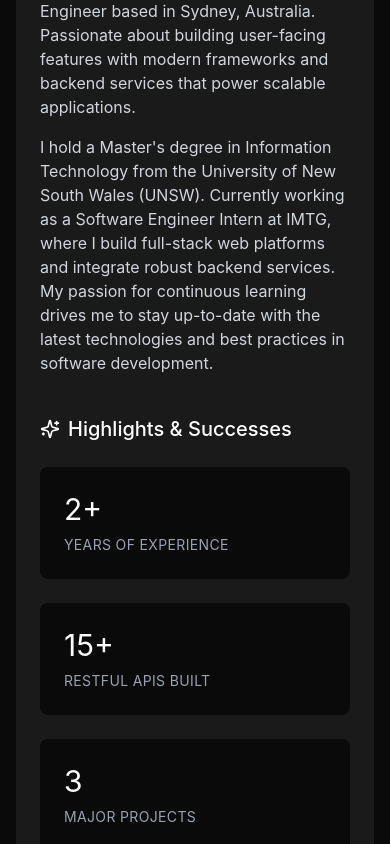
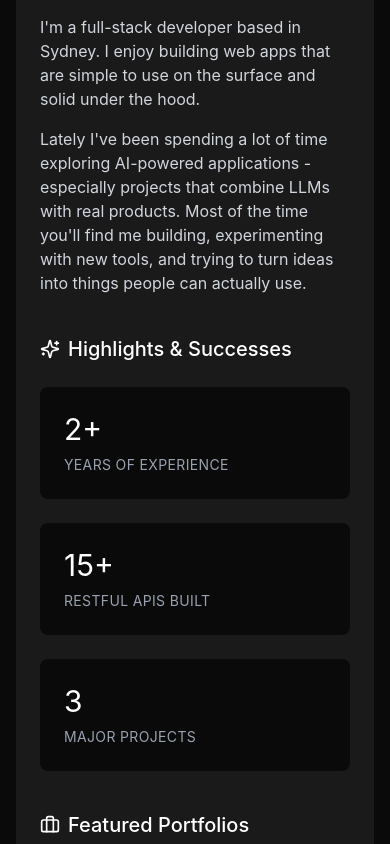
Before and after one commit to ZephyrDeen/portfolio, a React (Vite) app: page / in a window 390 px wide. Shown: the part 860-1704 px from the top of the page. Built offline with nearby package versions, Linux system fonts and the light colour scheme.

Commit message:
update hover

```diff
--- a/src/app/App.tsx
+++ b/src/app/App.tsx
@@ -1,15 +1,18 @@
-import { Mail, MapPin, Instagram, Linkedin, Facebook, Youtube, Github, Sparkles, Briefcase, FileText, Download } from 'lucide-react';
+import { Mail, MapPin, Linkedin, Github, Sparkles, Briefcase, Download } from 'lucide-react';
 import { Resume } from './components/Resume';
 import { Portfolio } from './components/Portfolio';
 import { Contact } from './components/Contact';
 import { Gallery } from './components/Gallery';
 import { useState } from 'react';
+import { BrushCursor } from './components/BrushCursor';
+import { PaintText } from './components/PaintText';
 
 export default function App() {
   const [activeSection, setActiveSection] = useState<'about' | 'resume' | 'portfolio' | 'contact' | 'gallery'>('about');
 
   return (
-    <div className="min-h-screen bg-[#0a0a0a] text-white flex flex-col">
+    <div className="brush-cursor-zone min-h-screen bg-[#0a0a0a] text-white flex flex-col">
+      <BrushCursor />
       {/* Main Container */}
       <div className="max-w-7xl mx-auto px-4 py-8 md:py-12 flex-1 w-full">
         <div className="grid grid-cols-1 lg:grid-cols-[320px_1fr] gap-6">
@@ -27,8 +30,8 @@ export default function App() {
 
             {/* Name and Title */}
             <div className="text-center mb-6">
-              <h2 className="text-xl mb-1 italic">Zetphy Deng</h2>
-              <p className="text-sm text-gray-400">Software Engineer</p>
+              <PaintText as="h2" className="text-xl mb-1 italic" text="Zetphy Deng" />
+              <PaintText as="p" className="text-sm text-gray-400" text="Software Engineer" />
             </div>
 
             <div className="w-full h-px bg-gray-700 mb-6"></div>
@@ -88,72 +91,71 @@ export default function App() {
                 onClick={() => setActiveSection('about')}
                 className={`hover:text-white transition-colors ${activeSection === 'about' ? 'text-white' : 'text-gray-400'}`}
               >
-                About
+                <PaintText text="About" />
               </button>
               <button
                 onClick={() => setActiveSection('resume')}
                 className={`hover:text-white transition-colors ${activeSection === 'resume' ? 'text-white' : 'text-gray-400'}`}
               >
-                Resume
+                <PaintText text="Resume" />
               </button>
               <button
                 onClick={() => setActiveSection('portfolio')}
                 className={`hover:text-white transition-colors ${activeSection === 'portfolio' ? 'text-white' : 'text-gray-400'}`}
               >
-                Portfolio
+                <PaintText text="Portfolio" />
               </button>
               <button
                 onClick={() => setActiveSection('contact')}
                 className={`hover:text-white transition-colors ${activeSection === 'contact' ? 'text-white' : 'text-gray-400'}`}
               >
-                Contact
+                <PaintText text="Contact" />
               </button>
               <button
                 onClick={() => setActiveSection('gallery')}
                 className={`hover:text-white transition-colors ${activeSection === 'gallery' ? 'text-white' : 'text-gray-400'}`}
               >
-                Gallery
+                <PaintText text="Gallery" />
               </button>
             </nav>
 
             {/* Digital Identity Section */}
             {activeSection === 'about' && (
               <section className="mb-12">
-                <h1 className="text-3xl md:text-4xl mb-2">Digital Identity</h1>
+                <PaintText as="h1" className="text-3xl md:text-4xl mb-2" text="Digital Identity" />
                 <div className="w-16 h-1 bg-white mb-6"></div>
 
                 <div className="space-y-4 text-gray-300 mb-10">
-                  <p>
-                    I'm Zetphy Deng, a Full-Stack Software Engineer based in Sydney, Australia. Passionate about building
-                    user-facing features with modern frameworks and backend services that power scalable applications.
-                  </p>
-                  <p>
-                    I hold a Master's degree in Information Technology from the University of New South Wales (UNSW).
-                    Currently working as a Software Engineer Intern at IMTG, where I build full-stack web platforms and
-                    integrate robust backend services. My passion for continuous learning drives me to stay up-to-date with
-                    the latest technologies and best practices in software development.
-                  </p>
+                  <PaintText as="p" text="Hi, I'm Zetphy." />
+                  <PaintText
+                    as="p"
+                    text="I'm a full-stack developer based in Sydney. I enjoy building web apps that are simple to use on the surface and solid under the hood."
+                  />
+                  <PaintText
+                    as="p"
+                    text="Lately I've been spending a lot of time exploring AI-powered applications - especially projects that combine LLMs with real products. Most of the time you'll find me building, experimenting with new tools, and trying to turn ideas into things people can actually use."
+                  />
                 </div>
 
                 {/* Highlights & Successes */}
                 <div className="mb-10">
                   <div className="flex items-center gap-2 mb-6">
                     <Sparkles className="w-5 h-5" />
-                    <h2 className="text-xl">Highlights & Successes</h2>
+                    <PaintText as="h2" className="text-xl" text="Highlights & Successes" />
                   </div>
 
                   <div className="grid grid-cols-1 md:grid-cols-3 gap-6">
                     <div className="bg-[#0a0a0a] p-6 rounded-lg">
-                      <div className="text-3xl md:text-4xl mb-2">2+</div>
-                      <div className="text-sm text-gray-400 uppercase tracking-wide">Years of Experience</div>
+                      <PaintText as="div" className="text-3xl md:text-4xl mb-2" text="2+" />
+                      <PaintText as="div" className="text-sm text-gray-400 uppercase tracking-wide" text="Years of Experience" />
                     </div>
                     <div className="bg-[#0a0a0a] p-6 rounded-lg">
-                      <div className="text-3xl md:text-4xl mb-2">15+</div>
-                      <div className="text-sm text-gray-400 uppercase tracking-wide">RESTful APIs Built</div>
+                      <PaintText as="div" className="text-3xl md:text-4xl mb-2" text="15+" />
+                      <PaintText as="div" className="text-sm text-gray-400 uppercase tracking-wide" text="RESTful APIs Built" />
                     </div>
                     <div className="bg-[#0a0a0a] p-6 rounded-lg">
-                      <div className="text-3xl md:text-4xl mb-2">3</div>
-                      <div className="text-sm text-gray-400 uppercase tracking-wide">Major Projects</div>
+                      <PaintText as="div" className="text-3xl md:text-4xl mb-2" text="3" />
+                      <PaintText as="div" className="text-sm text-gray-400 uppercase tracking-wide" text="Major Projects" />
                     </div>
                   </div>
                 </div>
@@ -162,9 +164,9 @@ export default function App() {
                 <div>
                   <div className="flex items-center gap-2 mb-4">
                     <Briefcase className="w-5 h-5" />
-                    <h2 className="text-xl">Featured Portfolios</h2>
+                    <PaintText as="h2" className="text-xl" text="Featured Portfolios" />
                   </div>
-                  <p className="text-gray-400 text-sm mb-6">A glimpse into my professional journey</p>
+                  <PaintText as="p" className="text-gray-400 text-sm mb-6" text="A glimpse into my professional journey" />
 
                   <div className="grid grid-cols-1 md:grid-cols-2 gap-6">
                     {/* Portfolio Item 1 - Interview */}
@@ -192,10 +194,12 @@ export default function App() {
                             🌐 Live Demo
                           </a>
                         </div>
-                        <h3 className="text-lg mb-2">Interview - AI Interview Coach</h3>
-                        <p className="text-sm text-gray-400">
-                          An AI-powered interview practice app that helps users prepare with realistic mock interviews and coaching feedback.
-                        </p>
+                        <PaintText as="h3" className="text-lg mb-2" text="Interview - AI Interview Coach" />
+                        <PaintText
+                          as="p"
+                          className="text-sm text-gray-400"
+                          text="An AI-powered interview practice app that helps users prepare with realistic mock interviews and coaching feedback."
+                        />
                       </div>
                     </div>
 
@@ -232,10 +236,12 @@ export default function App() {
                             ⭐ GitHub
                           </a>
                         </div>
-                        <h3 className="text-lg mb-2">GeoNote - 3D Travel Journal</h3>
-                        <p className="text-sm text-gray-400">
-                          A spatial note-taking app that lets you pin your thoughts to locations on an interactive 3D globe.
-                        </p>
+                        <PaintText as="h3" className="text-lg mb-2" text="GeoNote - 3D Travel Journal" />
+                        <PaintText
+                          as="p"
+                          className="text-sm text-gray-400"
+                          text="A spatial note-taking app that lets you pin your thoughts to locations on an interactive 3D globe."
+                        />
                       </div>
                     </div>
                   </div>
--- /dev/null
+++ b/src/app/components/BrushCursor.tsx
@@ -0,0 +1,49 @@
+import { Paintbrush } from 'lucide-react';
+import { useEffect, useState } from 'react';
+
+export function BrushCursor() {
+  const [position, setPosition] = useState({ x: 0, y: 0 });
+  const [isVisible, setIsVisible] = useState(false);
+  const [enabled, setEnabled] = useState(false);
+
+  useEffect(() => {
+    const mediaQuery = window.matchMedia('(hover: hover) and (pointer: fine)');
+    const updateEnabled = () => setEnabled(mediaQuery.matches);
+
+    updateEnabled();
+    mediaQuery.addEventListener('change', updateEnabled);
+
+    const handleMove = (event: MouseEvent) => {
+      setPosition({ x: event.clientX, y: event.clientY });
+      setIsVisible(true);
+    };
+
+    const handleLeave = () => setIsVisible(false);
+
+    window.addEventListener('pointermove', handleMove);
+    window.addEventListener('pointerleave', handleLeave);
+
+    return () => {
+      mediaQuery.removeEventListener('change', updateEnabled);
+      window.removeEventListener('pointermove', handleMove);
+      window.removeEventListener('pointerleave', handleLeave);
+    };
+  }, []);
+
+  if (!enabled) {
+    return null;
+  }
+
+  return (
+    <div
+      aria-hidden="true"
+      className={`brush-cursor ${isVisible ? 'opacity-100' : 'opacity-0'}`}
+      style={{
+        transform: `translate3d(${position.x}px, ${position.y}px, 0)`
+      }}
+    >
+      <div className="brush-cursor__glow" />
+      <Paintbrush className="brush-cursor__icon" strokeWidth={1.8} />
+    </div>
+  );
+}
--- /dev/null
+++ b/src/app/components/PaintText.tsx
@@ -0,0 +1,43 @@
+import { type ElementType, type MouseEvent, useState } from 'react';
+
+interface PaintTextProps {
+  as?: ElementType;
+  className?: string;
+  text: string;
+}
+
+export function PaintText({ as: Component = 'span', className = '', text }: PaintTextProps) {
+  const [isActive, setIsActive] = useState(false);
+  const [position, setPosition] = useState({ x: 0, y: 0 });
+  const isInline = Component === 'span';
+
+  const handleMove = (event: MouseEvent<HTMLElement>) => {
+    const rect = event.currentTarget.getBoundingClientRect();
+    setPosition({
+      x: event.clientX - rect.left,
+      y: event.clientY - rect.top
+    });
+  };
+
+  const mask = `radial-gradient(circle 88px at ${position.x}px ${position.y}px, black 0, black 48%, transparent 72%)`;
+  return (
+    <Component
+      className={`paint-text ${isInline ? 'paint-text--inline' : ''} ${className}`}
+      onMouseEnter={() => setIsActive(true)}
+      onMouseLeave={() => setIsActive(false)}
+      onMouseMove={handleMove}
+    >
+      <span className="paint-text__base">{text}</span>
+      <span
+        aria-hidden="true"
+        className={`paint-text__overlay ${isActive ? 'opacity-100' : 'opacity-0'}`}
+        style={{
+          WebkitMaskImage: mask,
+          maskImage: mask
+        }}
+      >
+        {text}
+      </span>
+    </Component>
+  );
+}
--- a/src/styles/theme.css
+++ b/src/styles/theme.css
@@ -179,3 +179,74 @@
     line-height: 1.5;
   }
 }
+
+@layer components {
+  .paint-text {
+    position: relative;
+    color: inherit;
+  }
+
+  .paint-text--inline {
+    display: inline-block;
+  }
+
+  .paint-text__base {
+    display: block;
+    color: inherit;
+  }
+
+  .paint-text__overlay {
+    position: absolute;
+    inset: 0;
+    display: block;
+    pointer-events: none;
+    transition:
+      opacity 160ms ease;
+    will-change: opacity;
+  }
+
+  .paint-text__overlay {
+    color: transparent;
+    background-image: linear-gradient(90deg, #22d3ee 0%, #60a5fa 40%, #f472b6 70%, #facc15 100%);
+    background-clip: text;
+    -webkit-background-clip: text;
+    z-index: 1;
+  }
+
+  .brush-cursor {
+    position: fixed;
+    top: 0;
+    left: 0;
+    z-index: 60;
+    pointer-events: none;
+    transform: translate3d(-9999px, -9999px, 0);
+    transition: opacity 140ms ease;
+  }
+
+  .brush-cursor__icon {
+    width: 28px;
+    height: 28px;
+    color: #f8fafc;
+    filter: drop-shadow(0 0 12px rgba(34, 211, 238, 0.45));
+    transform: translate(-4px, -10px) rotate(-24deg);
+  }
+
+  .brush-cursor__glow {
+    position: absolute;
+    inset: -18px;
+    border-radius: 999px;
+    background: radial-gradient(circle, rgba(34, 211, 238, 0.24) 0%, rgba(96, 165, 250, 0.12) 36%, transparent 72%);
+  }
+
+  @media (hover: hover) and (pointer: fine) {
+    .brush-cursor-zone,
+    .brush-cursor-zone * {
+      cursor: none !important;
+    }
+
+    .brush-cursor-zone input,
+    .brush-cursor-zone textarea {
+      cursor: text !important;
+    }
+  }
+}
```
Also changed, not shown: package.json (+6 -13 lines), src/app/components/Portfolio.tsx (+5 -5 lines), 2 other files (tests, documents, lock files or other folders).
